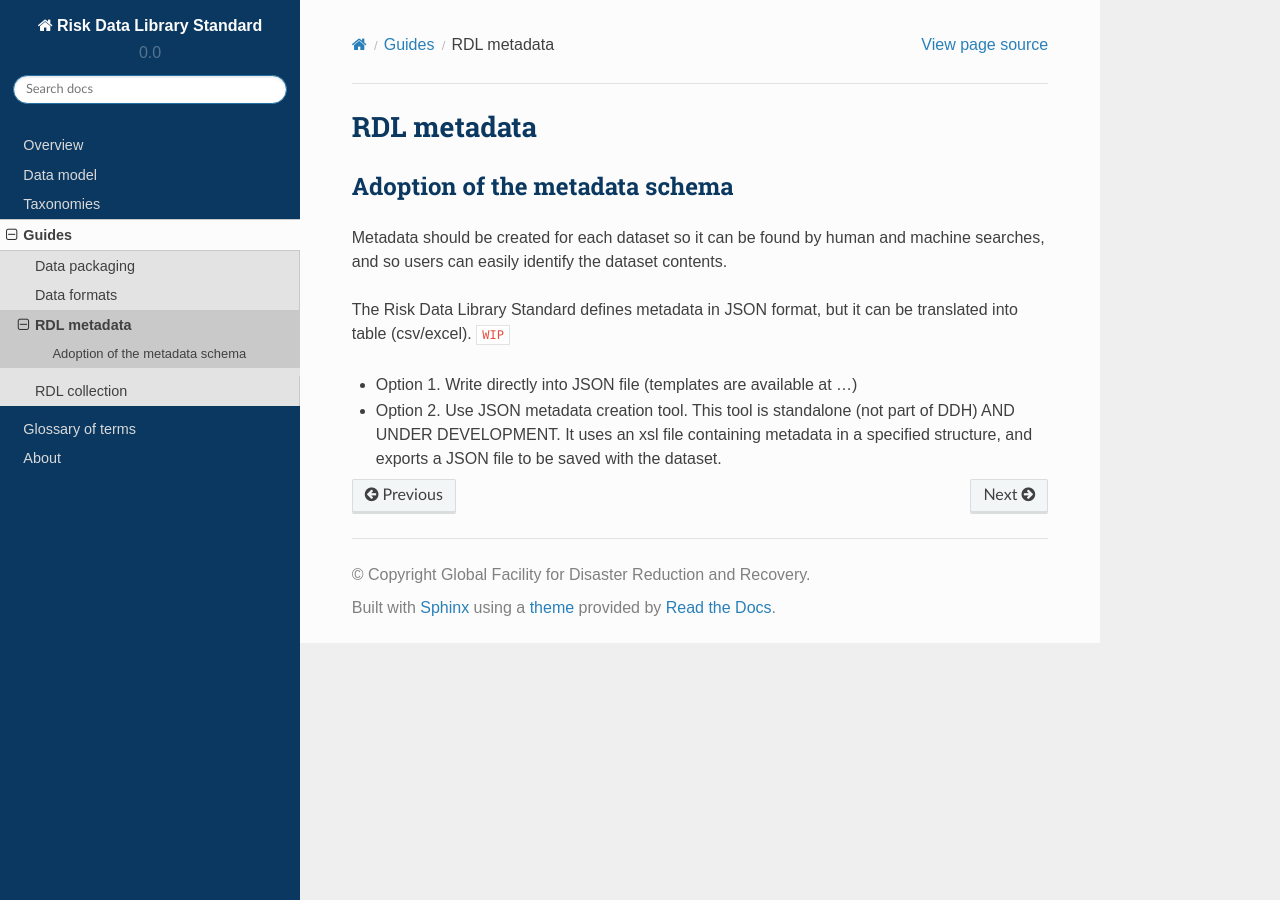
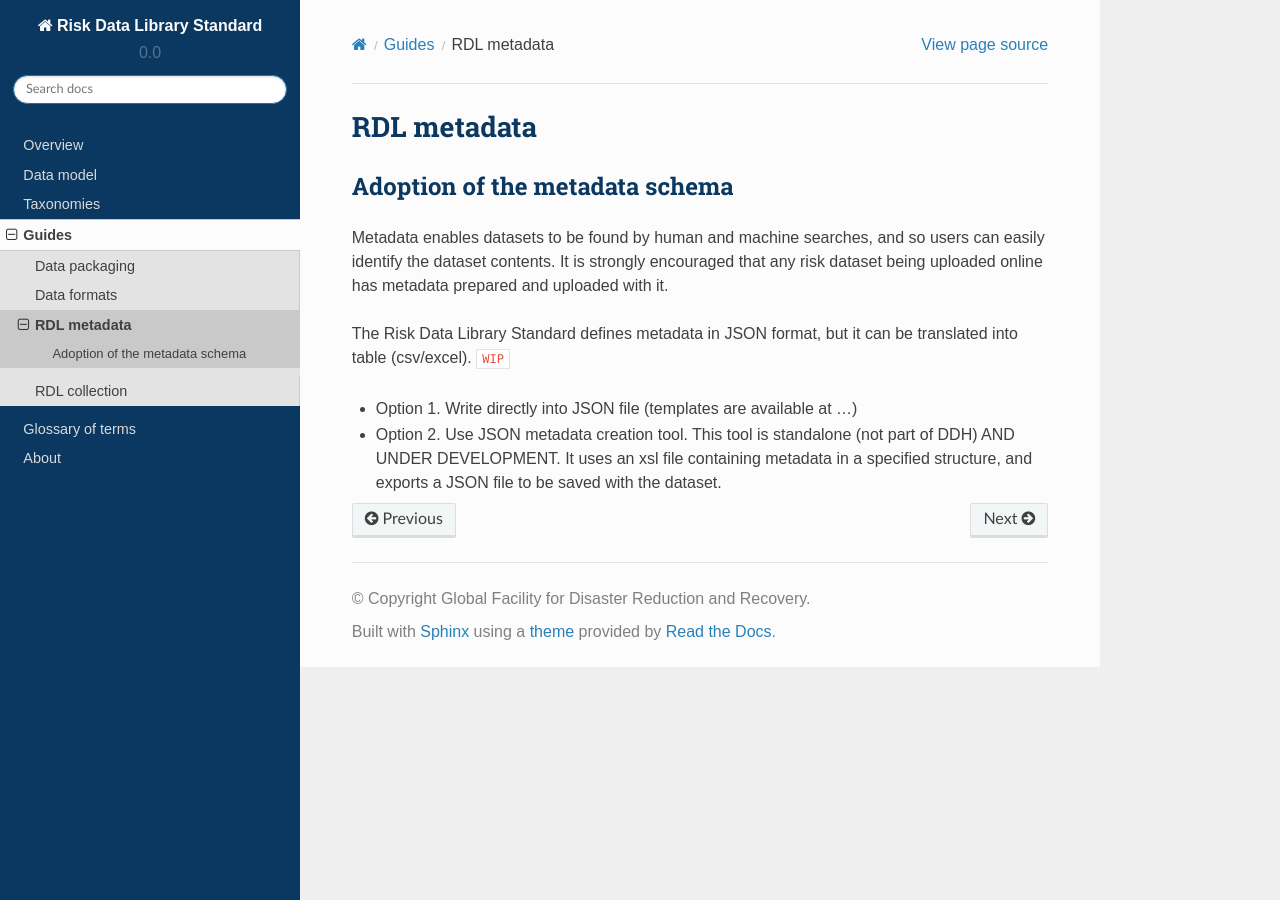
Before and after one commit to GFDRR/rdl-standard, a Sphinx documentation site: the page built from docs/guides/rdl-metadata.md, in a window 1280 px wide. Built offline with Sphinx 7.4.7 and the Read the Docs theme 2.0.0, drawn with Linux system fonts in a browser that asks for light colours.

Commit message:
Update rdl-metadata.md
replace normative words

```diff
--- a/docs/guides/rdl-metadata.md
+++ b/docs/guides/rdl-metadata.md
@@ -1,7 +1,7 @@
 # RDL metadata
 
 ## Adoption of the metadata schema
-Metadata should be created for each dataset so it can be found by human and machine searches, and so users can easily identify the dataset contents.
+Metadata enables datasets to be found by human and machine searches, and so users can easily identify the dataset contents. It is strongly encouraged that any risk dataset being uploaded online has metadata prepared and uploaded with it.
 
 The Risk Data Library Standard defines metadata in JSON format, but it can be translated into table (csv/excel). `WIP`
 
```
